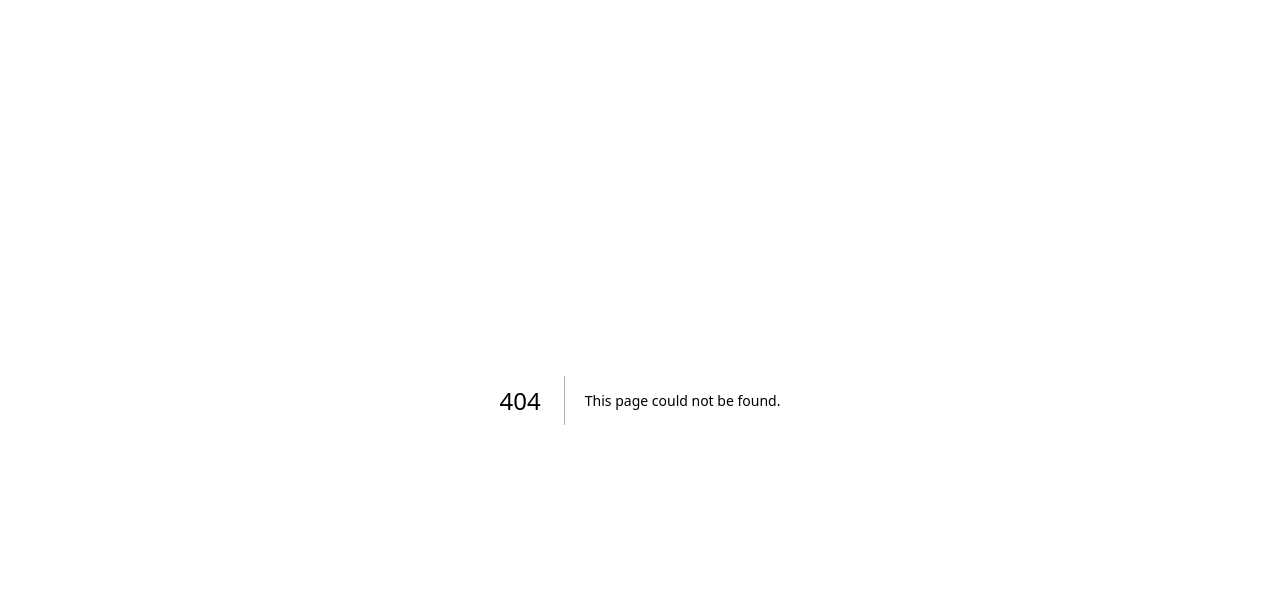
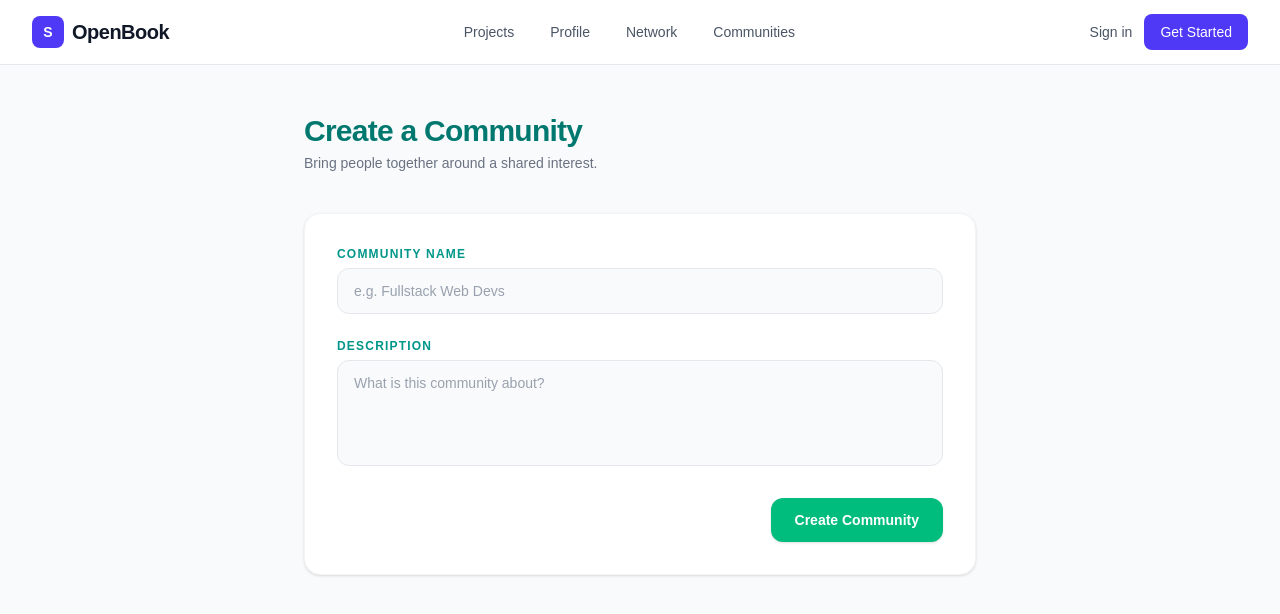
Before and after one commit to sheicksen/open-book, a Next.js app in the folder openbook/: page /createCommunity in a window 1280 px wide. Before the commit this address had no page. Shown: the top 614 px of the page. Built offline with nearby package versions, Linux system fonts and the light colour scheme.

Commit message:
Added create community form

```diff
--- /dev/null
+++ b/openbook/app/createCommunity/createCommunity.tsx
@@ -0,0 +1,99 @@
+import React from "react";
+import { Community } from "../../types/community";
+// export default function CreateCommunity() {
+//     return (
+//         <div>
+//             <div>
+//                 <h1>Create a Community</h1>
+//             </div>
+//             <div>
+//                 <form>
+//                     <label htmlFor="name">Community Name:</label>
+//                     <input type="text" id="name" name="name" required />
+//                     <label htmlFor="descirption">Description</label>
+//                     <input type="text" id="description" name="description" required />
+//                 </form>
+//             </div>
+//         </div>
+//     );
+// }
+export default function CreateCommunity() {
+    return (
+        <div className="min-h-screen bg-gray-50 px-4 py-12">
+            <div className="max-w-2xl mx-auto">
+
+                {/* Header */}
+                <div className="mb-10">
+                    <h1 className="text-3xl font-bold text-teal-700 mb-1 tracking-tight">
+                        Create a Community
+                    </h1>
+                    <p className="text-gray-500 text-sm">
+                        Bring people together around a shared interest.
+                    </p>
+                </div>
+
+                {/* Form Card */}
+                <div className="bg-white rounded-2xl border border-gray-100 shadow-sm p-8">
+                    <form className="flex flex-col gap-6">
+
+                        {/* Community Name */}
+                        <div className="flex flex-col gap-1.5">
+                            <label
+                                htmlFor="name"
+                                className="text-xs font-semibold uppercase tracking-widest text-teal-600"
+                            >
+                                Community Name
+                            </label>
+                            <input
+                                type="text"
+                                id="name"
+                                name="name"
+                                required
+                                placeholder="e.g. Fullstack Web Devs"
+                                className="rounded-xl border border-gray-200 bg-gray-50 px-4 py-3 text-sm text-gray-700 placeholder-gray-400 outline-none focus:border-emerald-500 focus:ring-2 focus:ring-emerald-500/20 transition"
+                            />
+                        </div>
+
+                        {/* Description */}
+                        <div className="flex flex-col gap-1.5">
+                            <label
+                                htmlFor="description"
+                                className="text-xs font-semibold uppercase tracking-widest text-teal-600"
+                            >
+                                Description
+                            </label>
+                            <textarea
+                                id="description"
+                                name="description"
+                                required
+                                rows={4}
+                                placeholder="What is this community about?"
+                                className="rounded-xl border border-gray-200 bg-gray-50 px-4 py-3 text-sm text-gray-700 placeholder-gray-400 outline-none focus:border-emerald-500 focus:ring-2 focus:ring-emerald-500/20 transition resize-none"
+                            />
+                        </div>
+
+                        {/* Submit */}
+                        <div className="flex justify-end pt-2">
+                            <button
+                                type="submit"
+                                className="bg-emerald-500 hover:bg-emerald-600 active:bg-emerald-700 text-white text-sm font-semibold px-6 py-3 rounded-xl shadow-sm transition-colors"
+                            >
+                                Create Community
+                            </button>
+                        </div>
+
+                    </form>
+                </div>
+
+            </div>
+        </div>
+    );
+}
+async function createCommunity(name: string, description: string) {
+    var community = {
+        name : name,
+        description : description,
+        image : "",
+        members : 0
+    }
+}
--- /dev/null
+++ b/openbook/app/createCommunity/layout.tsx
@@ -0,0 +1,7 @@
+export default function CreateCommunityLayout({
+  children,
+}: {    children: React.ReactNode  }) {
+  return (
+    <div>{children}</div>
+  )
+}
--- /dev/null
+++ b/openbook/app/createCommunity/page.tsx
@@ -0,0 +1,8 @@
+import CreateCommunity from "./createCommunity";
+import Navbar from "../components/nav"
+export default function CreateCommunityPage(){
+    return <div>
+        <Navbar></Navbar>
+        <CreateCommunity></CreateCommunity>
+        </div>
+}
```
